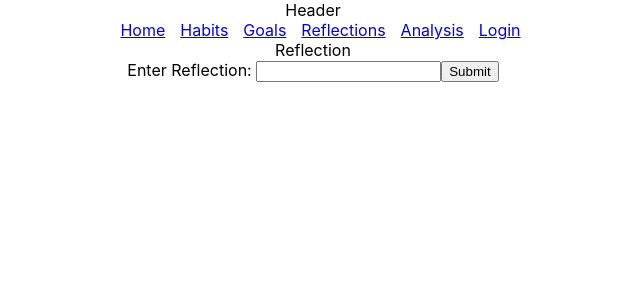
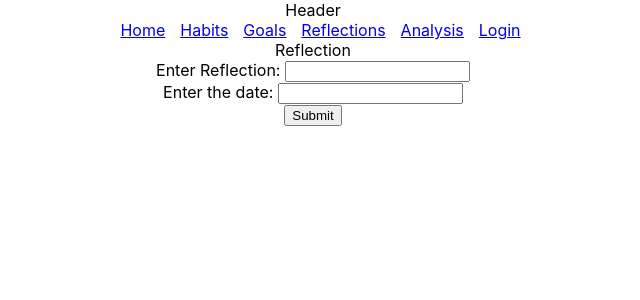
Before and after one commit to AshveerB/practice-makes-permanent, a React (Create React App) app: page /reflections in a window 1280 px wide. Shown: the top 300 px of the page, without its empty margins (327-967 px from the left). Built offline with nearby package versions, Linux system fonts and the light colour scheme.

Commit message:
Add date inputs

```diff
--- a/src/components/goals/Goals.js
+++ b/src/components/goals/Goals.js
@@ -12,6 +12,7 @@ const Goals = ({ token }) => {
 		earning: '',
 		spending: '',
 		travel: '',
+		date: '',
 	};
 	const [formState, setFormState] = useState(initialState);
 	const handleSubmit = (event) => {
@@ -76,6 +77,10 @@ const Goals = ({ token }) => {
 				<br />
 				<label htmlFor='travel'>Enter the amount of time traveling: </label>
 				<input id='travel' onChange={handleChange} value={formState.travel} />
+				<br />
+				<label htmlFor='date'>Enter the date: </label>
+				<input id='date' onChange={handleChange} value={formState.date} />
+				<br />
 				<button type='submit'>Submit</button>
 			</form>
 		</div>
--- a/src/components/habits/Habits.js
+++ b/src/components/habits/Habits.js
@@ -12,6 +12,7 @@ const Habits = ({ token }) => {
 		earning: '',
 		spending: '',
 		travel: '',
+		date: '',
 	};
 	const [formState, setFormState] = useState(initialState);
 	const handleSubmit = (event) => {
@@ -75,7 +76,9 @@ const Habits = ({ token }) => {
 				/>{' '}
 				<br />
 				<label htmlFor='travel'>Enter the amount of time traveling: </label>
-				<input id='travel' onChange={handleChange} value={formState.travel} />
+				<input id='travel' onChange={handleChange} value={formState.travel} /> <br />
+				<label htmlFor='date'>Enter the date: </label>
+				<input id='date' onChange={handleChange} value={formState.date} /><br />
 				<button type='submit'>Submit</button>
 			</form>
 		</div>
--- a/src/components/reflection/Reflection.js
+++ b/src/components/reflection/Reflection.js
@@ -5,6 +5,7 @@ import { Redirect } from 'react-router-dom';
 const Reflection = ({ token }) => {
 	const initialState = {
 		reflection: '',
+		date: '',
 	};
 	const [formState, setFormState] = useState(initialState);
 	const handleSubmit = (event) => {
@@ -34,6 +35,10 @@ const Reflection = ({ token }) => {
 					onChange={handleChange}
 					value={formState.reflection}
 				/>
+				<br />
+				<label htmlFor='date'>Enter the date: </label>
+				<input id='date' onChange={handleChange} value={formState.date} />
+				<br />
 				<button type='submit'>Submit</button>
 			</form>
 		</div>
```
Also changed, not shown: 1 other file (tests, documents, lock files or other folders).
